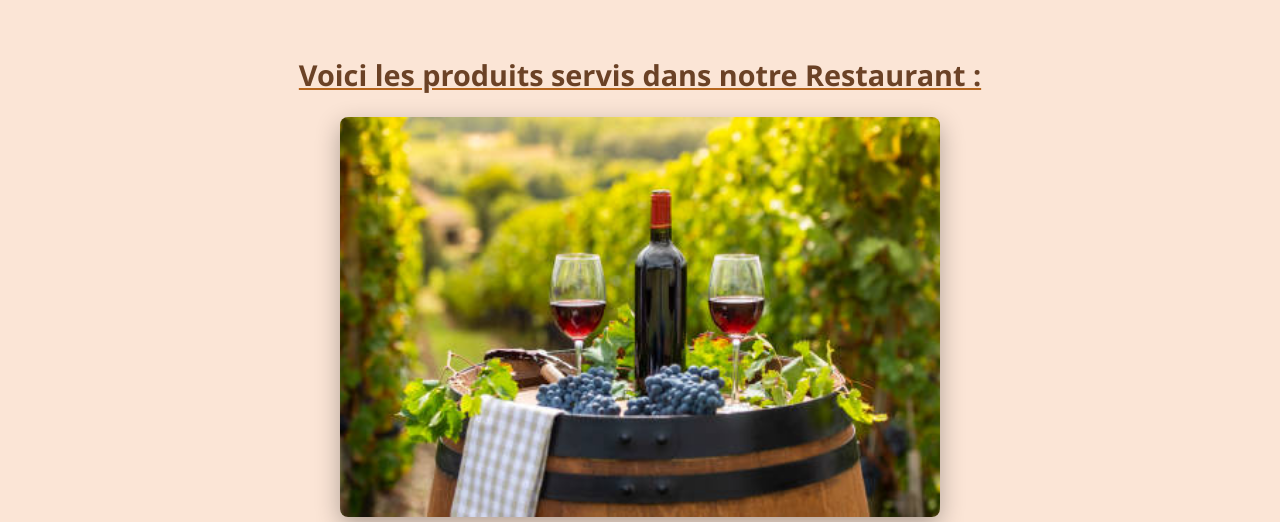
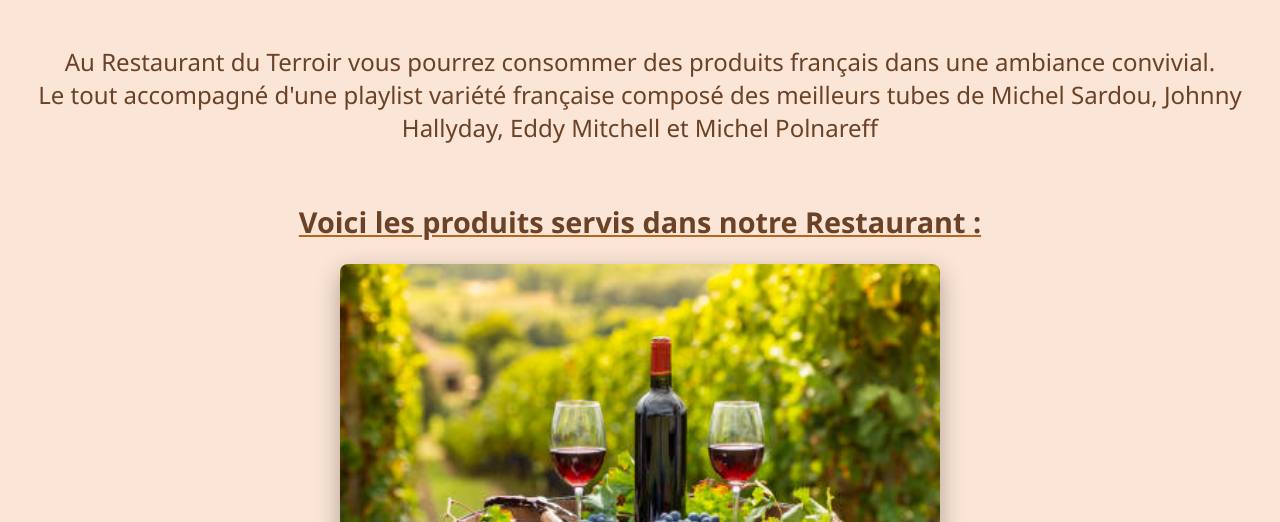
Before and after one commit to thomas-merlen/jf-bonnet, a plain HTML site: page index.html in a window 1280 px wide. Shown: the part 249-771 px from the top of the page. Drawn offline with Linux system fonts and the light colour scheme.

Commit message:
Amélioration

```diff
--- a/index.html
+++ b/index.html
@@ -17,6 +17,9 @@
     <h1>Restaurant du terroir</h1>
     <h1>100% de produit <span style="color: blue;">fra</span><span style="color: white;">nç</span><span style="color: red;">ais</span></h1>
 
+    <p>Au Restaurant du Terroir vous pourrez consommer des produits français dans une ambiance convivial.<br>
+    Le tout accompagné d'une playlist variété française composé des meilleurs tubes de Michel Sardou, Johnny Hallyday, Eddy Mitchell et Michel Polnareff</p>
+
     <h2>Voici les produits servis dans notre Restaurant :</h2>
     <img id="image-terroir" src="saucisson.jpg" alt="Gastronomie française">
     <p><a href="contact.html">Cliquez ici pour réserver une table</a></p>
--- a/style.css
+++ b/style.css
@@ -54,6 +54,12 @@ h2{
     text-decoration: underline #b5651d;
 }
 
+p{
+    font-size: 1.5em;
+    color: #6b4226;
+    margin-top: 2em;
+}
+
 img{
     width: 80%;
     max-width: 700px;
```
